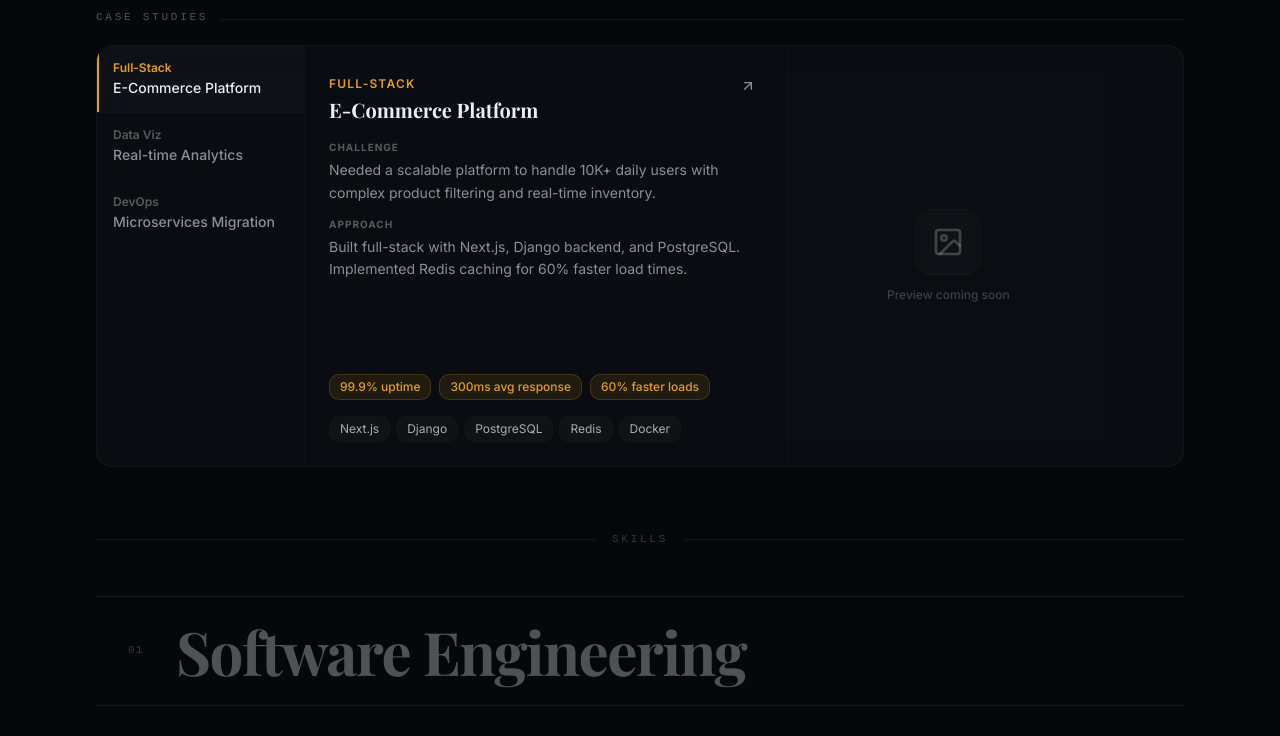
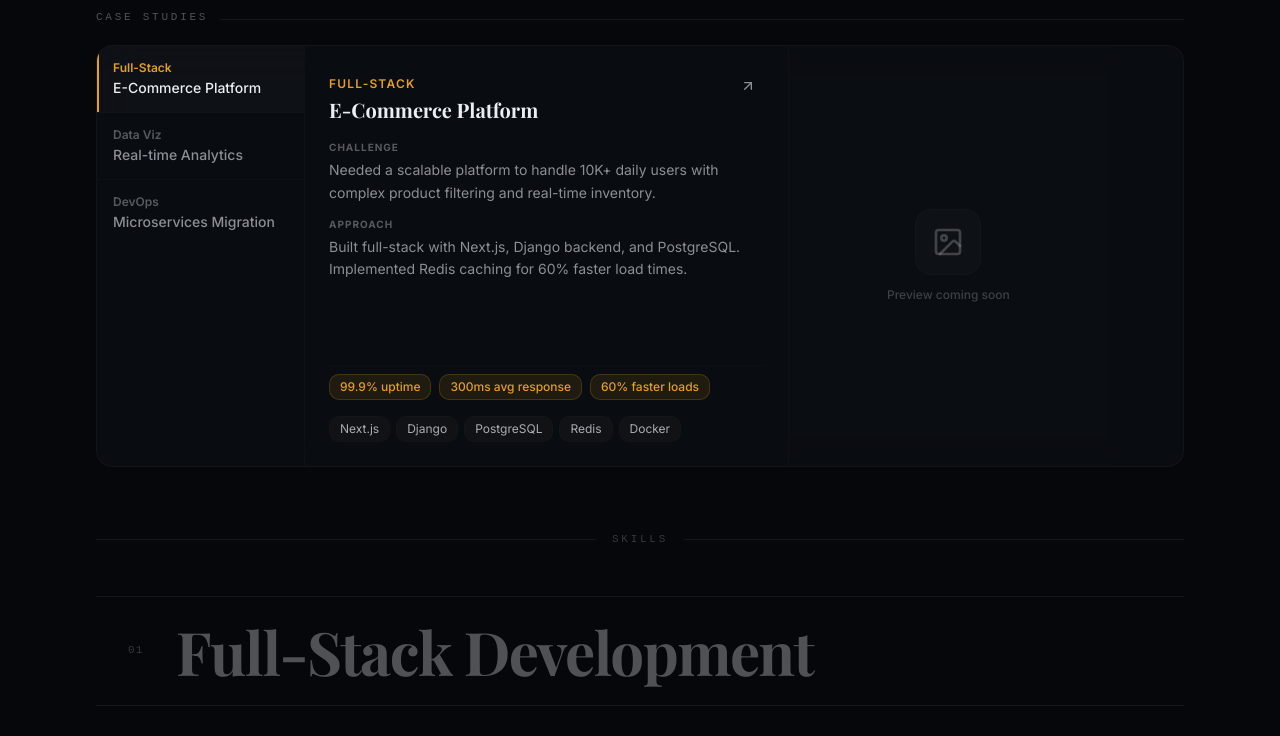
Before and after one commit to Earthen8/EarthenHub, a Next.js app in the folder frontend/: page / in a window 1280 px wide. Shown: the part 2000-2736 px from the top of the page. Built offline with nearby package versions, Linux system fonts and the light colour scheme; a web font is replaced by a local one.

Commit message:
fix: refine skill section

```diff
--- a/frontend/src/components/skill-list.tsx
+++ b/frontend/src/components/skill-list.tsx
@@ -1,7 +1,7 @@
 'use client'
 
 import { useState } from 'react'
-import { Camera, Palette, BarChart3, Code2, Aperture } from 'lucide-react'
+import { Camera, Palette, BarChart3, Code2, Aperture, Layers, Blocks, Users } from 'lucide-react'
 import { cn } from '@/lib/utils'
 import { FeaturedProjects } from './featured-projects'
 
@@ -23,52 +23,52 @@ const skills: Skill[] = [
   {
     id: 'engineering',
     index: '01',
-    label: 'Software Engineering',
+    label: 'Full-Stack Development',
     icon: Code2,
     description:
-      'Full-stack systems built with care — from expressive UIs to resilient APIs. I obsess over DX, performance budgets, and code that reads like prose.',
-    stack: ['TypeScript', 'React', 'Next.js', 'Node.js', 'PostgreSQL', 'Tailwind'],
+      'Building resilient and scalable web and mobile applications with a focus on optimized backend performance and clean API integration.',
+    stack: ['Flutter', 'Dart', 'Django', 'REST Framework', 'React', 'Next.js', 'Node.js'],
     accentColor: '#6ee7b7',
   },
   {
-    id: 'design',
+    id: 'systems',
     index: '02',
-    label: 'UI / UX Design',
-    icon: Palette,
+    label: 'Systems Architecture',
+    icon: Layers,
     description:
-      'Research-led design that earns trust before it earns attention. Eight case studies from discovery workshops to pixel-perfect hand-offs.',
-    stack: ['Figma', 'Prototyping', 'User Research', 'Design Systems', 'A/B Testing'],
-    accentColor: '#c4b5fd',
+      'Designing structural blueprints for software infrastructure and implementing data pipelines to ensure operational excellence.',
+    stack: ['Python', 'PostgreSQL', 'API Integration', 'Docker', 'Ubuntu Linux'],
+    accentColor: '#fef08a',
+  },
+  {
+    id: 'modelling',
+    index: '03',
+    label: '3D Environmental Modeling',
+    icon: Blocks,
+    description:
+      'Creating immersive virtual environments and digital twins that bridge physical constraints with digital capabilities.',
+    stack: ['Roblox Studio', '3D Modeling', 'Spatial Design', 'Virtual Environments'],
+    accentColor: '#ff7300ff',
   },
   {
     id: 'photography',
-    index: '03',
+    index: '04',
     label: 'Photography',
     icon: Camera,
     description:
-      'Documenting light, people, and quiet moments. Shooting primarily with Canon R100 + RF 18-45mm — 400+ frames and counting.',
-    stack: ['Canon R100', 'Lightroom', 'Capture One', 'Street', 'Portrait', 'Architecture'],
-    accentColor: '#fbbf24',
-  },
-  {
-    id: 'analytics',
-    index: '04',
-    label: 'Data & Analytics',
-    icon: BarChart3,
-    description:
-      'Turning raw numbers into decisions. I build dashboards and models that surface what matters — consistently delivering 45%+ measurable client improvement.',
-    stack: ['Python', 'Pandas', 'D3.js', 'Recharts', 'SQL', 'Power BI'],
+      'Documenting light, people, and quiet moments. Shooting primarily with Canon R100 + RF 18-45mm — 2000+ frames and counting.',
+    stack: ['Canon R100', 'Lightroom', 'Astrophotography', 'Portrait', 'Architecture'],
     accentColor: '#38bdf8',
   },
   {
-    id: 'creative',
+    id: 'mentorship',
     index: '05',
-    label: 'Creative Direction',
-    icon: Aperture,
+    label: 'Technical Mentorship',
+    icon: Users,
     description:
-      'Tying all the disciplines together into coherent narratives. Brand storytelling, visual systems, and multi-channel campaigns with a distinct point of view.',
-    stack: ['Brand Strategy', 'Art Direction', 'Motion', 'Copywriting', 'Figma', 'After Effects'],
-    accentColor: '#fb923c',
+      'Guiding organizational leadership, managing project documentation, and mentoring peers in software engineering practices.',
+    stack: ['Project Management', 'Agile Development', 'Technical Documentation', 'Leadership'],
+    accentColor: '#c084fc',
   },
 ]
 
@@ -269,7 +269,7 @@ export function SkillList() {
 
         {/* Footer note */}
         <p className="mt-8 text-[11px] font-mono text-white/15 tracking-widest uppercase">
-          {skills.length} disciplines · 3+ years of craft
+          {skills.length} disciplines
         </p>
 
       </div>
```
